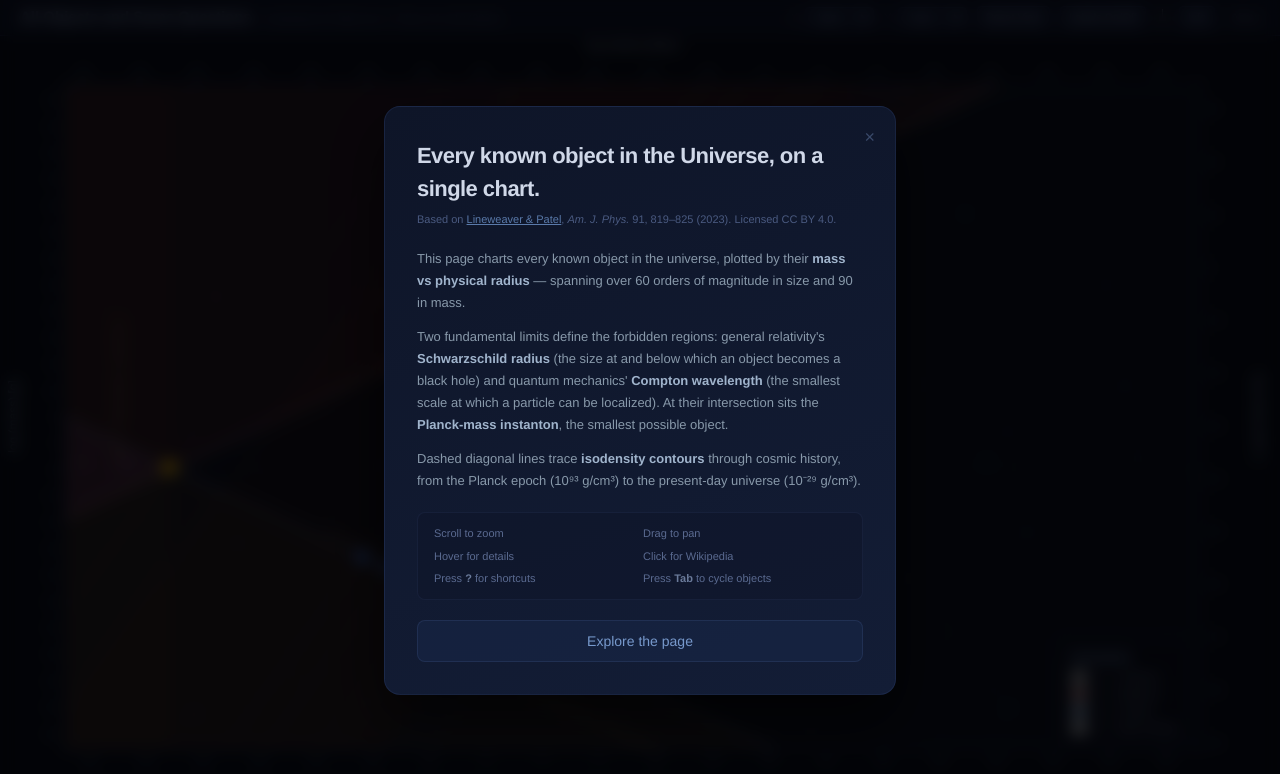
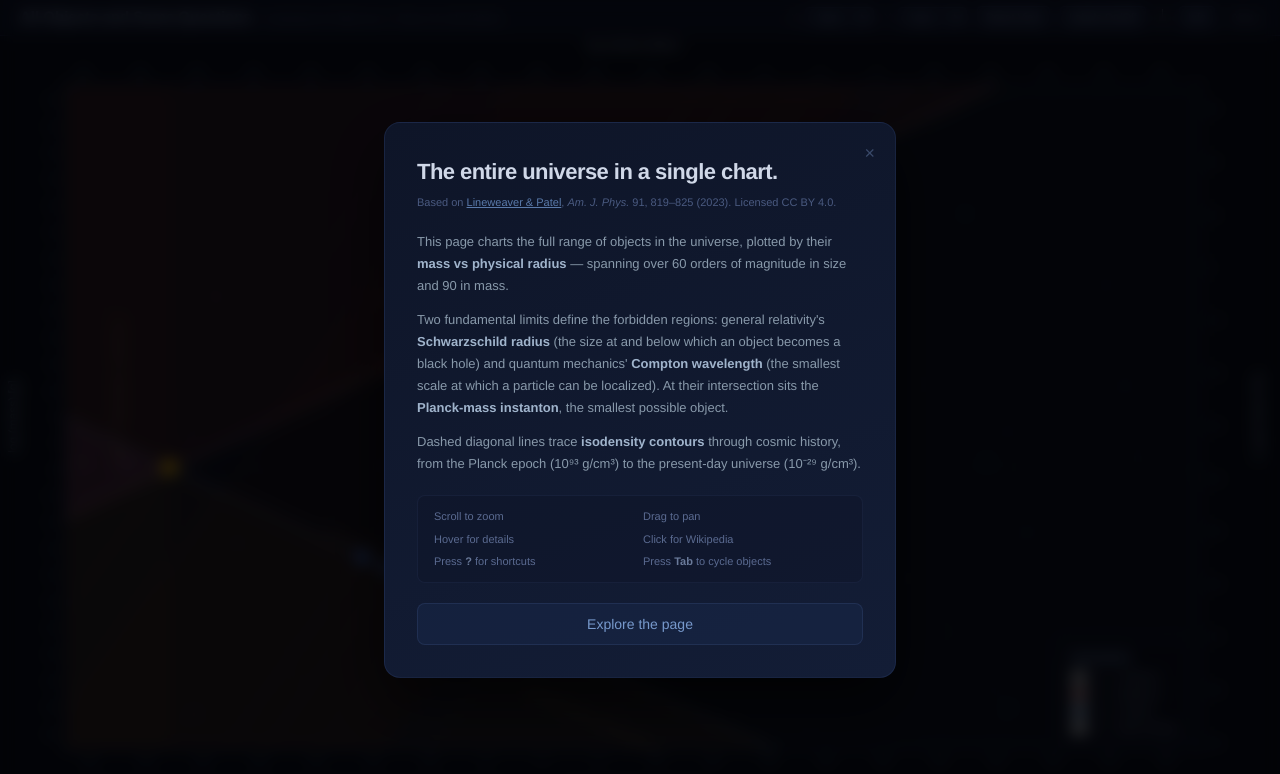
Before and after one commit to Sami1309/one-chart, a plain HTML site: page index.html in a window 1280 px wide. Drawn offline with nearby package versions, Linux system fonts and the light colour scheme.

Commit message:
change wording

```diff
--- a/index.html
+++ b/index.html
@@ -241,13 +241,13 @@
   <div class="rounded-2xl max-w-lg w-[92%] relative overflow-hidden" style="background: linear-gradient(160deg, #0e1528 0%, #131d36 100%); border: 1px solid rgba(55,75,130,0.25); box-shadow: 0 25px 60px rgba(0,0,0,0.6);">
     <button id="info-close" class="absolute top-4 right-5 text-lg cursor-pointer" style="color: #3a4a6a; transition: color 0.15s;" onmouseover="this.style.color='#7888aa'" onmouseout="this.style.color='#3a4a6a'">&times;</button>
     <div class="px-8 pt-8 pb-5">
-      <h1 class="text-[22px] font-bold tracking-tight" style="color: #d0d8e8;">Every known object in the Universe, on a single chart.</h1>
+      <h1 class="text-[22px] font-bold tracking-tight" style="color: #d0d8e8;">The entire universe in a single chart.</h1>
       <p class="text-[11px] mt-1.5" style="color: #4a5a80;">
         Based on <a href="https://doi.org/10.1119/5.0150209" target="_blank" style="color: #5a7aaa; text-decoration: underline;">Lineweaver &amp; Patel</a>, <em>Am. J. Phys.</em> 91, 819&ndash;825 (2023). Licensed CC BY 4.0.
       </p>
     </div>
     <div class="px-8 pb-5 space-y-3 text-[13px] leading-[1.7]" style="color: #8899aa;">
-      <p>This page charts every known object in the universe, plotted by their <strong style="color: #a0b4cc;">mass vs physical radius</strong> &mdash; spanning over 60 orders of magnitude in size and 90 in mass.</p>
+      <p>This page charts the full range of objects in the universe, plotted by their <strong style="color: #a0b4cc;">mass vs physical radius</strong> &mdash; spanning over 60 orders of magnitude in size and 90 in mass.</p>
       <p>Two fundamental limits define the forbidden regions: general relativity's <strong style="color: #a0b4cc;">Schwarzschild radius</strong> (the size at and below which an object becomes a black hole) and quantum mechanics' <strong style="color: #a0b4cc;">Compton wavelength</strong> (the smallest scale at which a particle can be localized). At their intersection sits the <strong style="color: #a0b4cc;">Planck-mass instanton</strong>, the smallest possible object.</p>
       <p>Dashed diagonal lines trace <strong style="color: #a0b4cc;">isodensity contours</strong> through cosmic history, from the Planck epoch (10&#x2079;&#x00B3; g/cm&#x00B3;) to the present-day universe (10&#x207B;&#x00B2;&#x2079; g/cm&#x00B3;).</p>
     </div>
```
